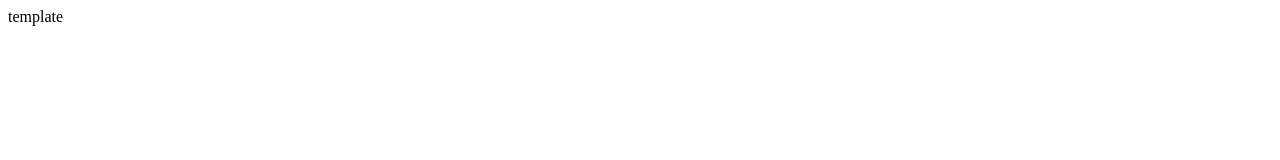
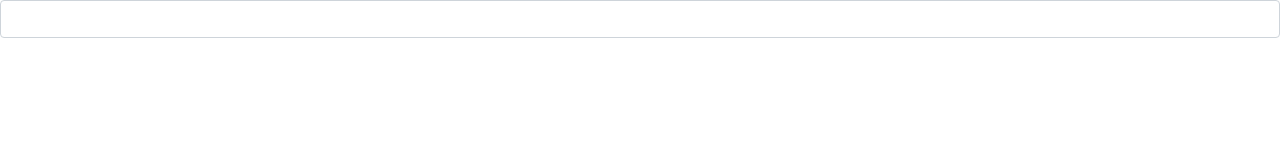
Before and after one commit to TomozQ/react-hooks-103, a React (Create React App) app: page / in a window 1280 px wide. Shown: the top 160 px of the page. Built offline with nearby package versions, Linux system fonts and the light colour scheme.

Commit message:
bootstrap install

```diff
--- a/package.json
+++ b/package.json
@@ -6,6 +6,7 @@
     "@testing-library/jest-dom": "^5.11.4",
     "@testing-library/react": "^11.1.0",
     "@testing-library/user-event": "^12.1.10",
+    "bootstrap": "^4.5.3",
     "react": "^17.0.1",
     "react-dom": "^17.0.1",
     "react-scripts": "4.0.1",
--- a/src/App.js
+++ b/src/App.js
@@ -1,9 +1,10 @@
 import React from 'react'
+import 'bootstrap/dist/css/bootstrap.min.css'
 
 const App = () => {
   return (
-    <div>
-      template
+    <div className='form-group'>
+      <input className='form-control'/>
     </div>
   );
 }
```
Also changed, not shown: 1 other file (tests, documents, lock files or other folders).
